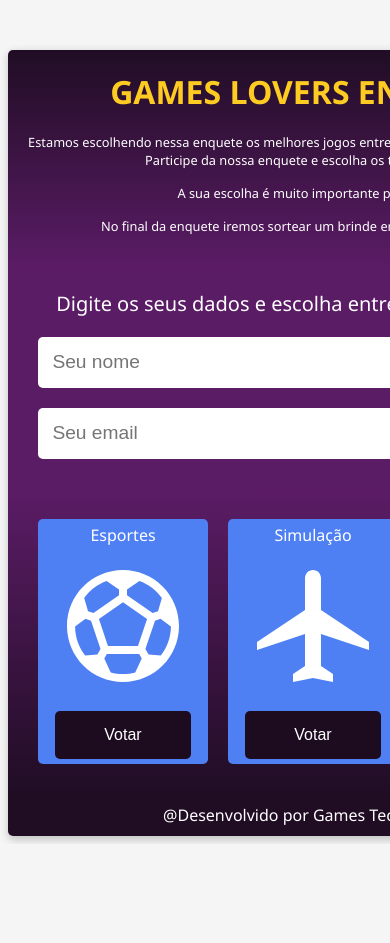
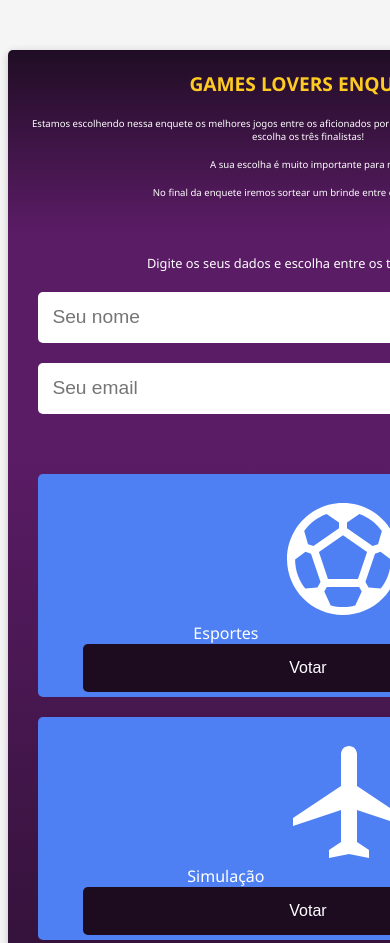
Before and after one commit to GianKretzl/bootcamp-devjr-Projeto02, a plain HTML site: page Index.html in a window 390 px wide. Shown: the top 943 px of the page. Before the commit the page ends 844 px from the top, so only its background shows below. Drawn offline with Linux system fonts and the light colour scheme.

Commit message:
closes #4 - responsivo

```diff
--- a/style.css
+++ b/style.css
@@ -80,3 +80,36 @@ input {
     background-color: #200D24;
     color: white;
 }
+@media (max-width: 768px) {
+    .header-title {
+        font-size: 1.5rem;
+    }
+    .header-subtitle {
+        font-size: 0.7rem;
+    }
+    .form-section-title {
+        font-size: 1rem;
+    }
+    .vote-card {
+        flex: 1 1 calc(50% - 20px);
+    }
+}
+
+@media (max-width: 480px) {
+    .header-title {
+        font-size: 1.2rem;
+    }
+    .header-subtitle {
+        font-size: 0.6rem;
+    }
+    .form-section-title {
+        font-size: 0.8rem;
+    }
+    .vote-section {
+        flex-direction: column;
+    }
+    .vote-card {
+        flex: 1 1 100%;
+
+    }
+}
```
